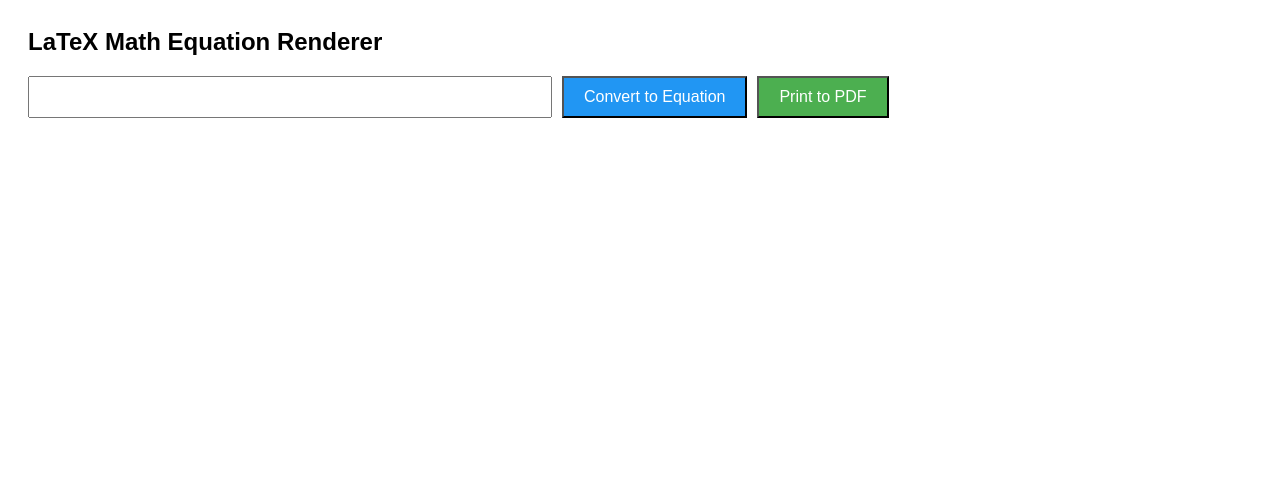
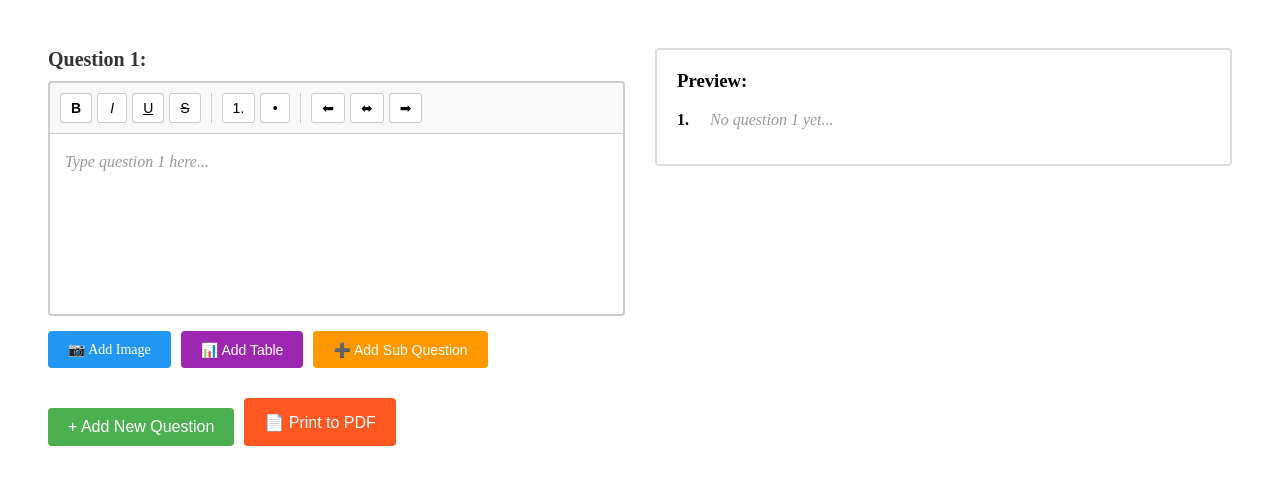
Before and after one commit to omin-h/second-paper, a React (Vite) app: page / in a window 1280 px wide. Shown: the top 484 px of the page. Built offline with nearby package versions, Linux system fonts and the light colour scheme.

Commit message:
feat(logging): Add detailed logging in FractionCanvas for debugging print process

```diff
--- a/package.json
+++ b/package.json
@@ -12,8 +12,10 @@
   },
   "dependencies": {
     "html2canvas": "^1.4.1",
+    "jquery": "^3.7.1",
     "jspdf": "^3.0.3",
     "katex": "^0.16.25",
+    "mathquill": "^0.10.1-a",
     "react": "^19.1.1",
     "react-dom": "^19.1.1"
   },
--- a/src/App.jsx
+++ b/src/App.jsx
@@ -10,9 +10,9 @@ function App() {
   return (
     <>
       {/* <SuperscriptInput /> */}
-      <FractionCanvas />
+      {/* <FractionCanvas /> */}
       {/* <OverlineInput /> */}
-      {/* <SecondPaper /> */}
+      <SecondPaper />
     </>
   );
 }
--- a/src/fractionCanvas/fractionCanvas.jsx
+++ b/src/fractionCanvas/fractionCanvas.jsx
@@ -44,7 +44,24 @@ const  FractionCanvas = () => {
   };
 
   const handlePrint = async () => {
+    console.log('=== BEFORE TRANSFER ===');
+    console.log('parsedParts:', parsedParts);
+    console.log('latexRefs.current:', latexRefs.current);
+
     const validLatexRefs = latexRefs.current.filter(ref => ref !== null);
+
+    console.log('validLatexRefs count:', validLatexRefs.length);
+    console.log('validLatexRefs:', validLatexRefs);
+
+    // Log each element
+    validLatexRefs.forEach((ref, index) => {
+      console.log(`Ref ${index}:`, ref);
+      console.log(`  - tagName: ${ref.tagName}`);
+      console.log(`  - innerHTML:`, ref.innerHTML);
+      console.log(`  - clientWidth: ${ref.clientWidth}px`);
+      console.log(`  - clientHeight: ${ref.clientHeight}px`);
+    });
+
     await printMixedContentToPDF(parsedParts, validLatexRefs);
   };
 
@@ -78,7 +95,10 @@ const  FractionCanvas = () => {
               <LatexPreview
                 key={idx}
                 latex={part.content}
-                ref={el => latexRefs.current[currentRef] = el}
+                ref={el => {
+                  latexRefs.current[currentRef] = el;
+                  console.log(`Setting latexRefs[${currentRef}]:`, el);
+                }}
               />
             );
           }
```
Also changed, not shown: 1 other file (tests, documents, lock files or other folders).
